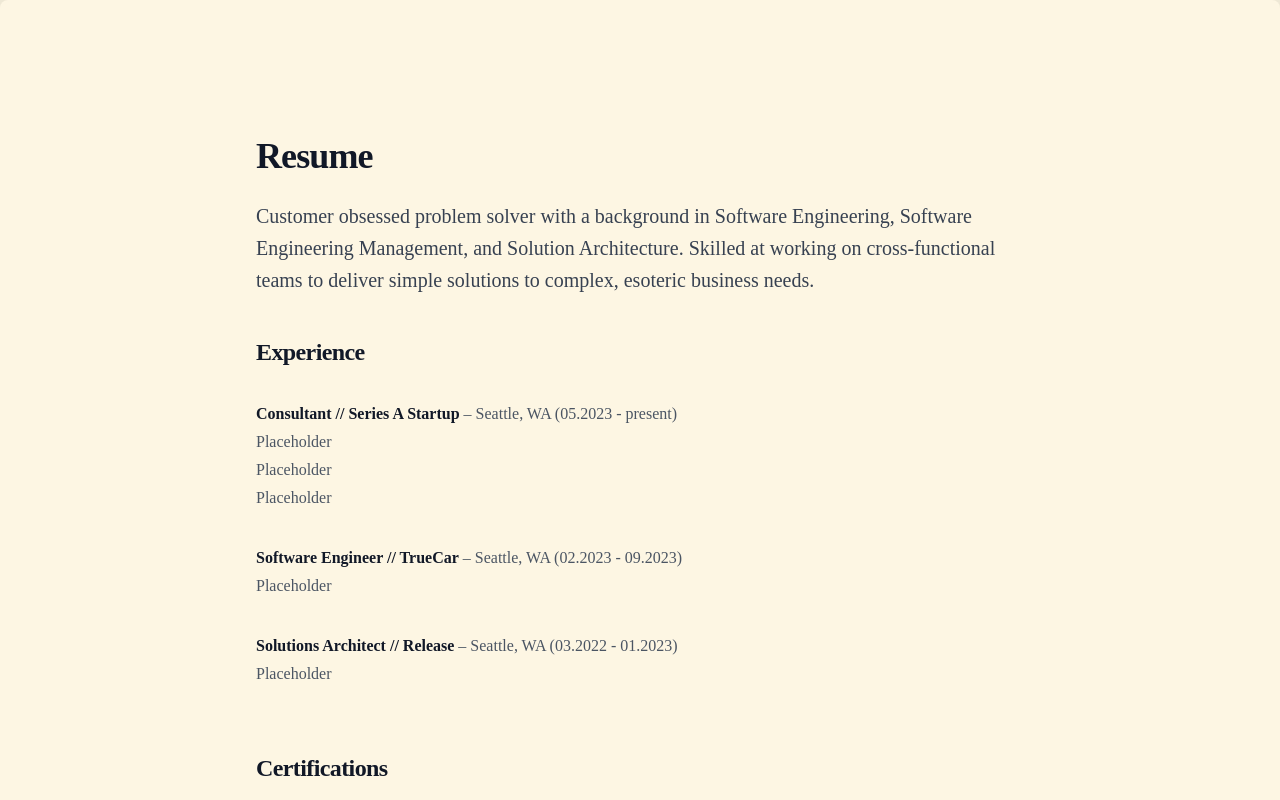
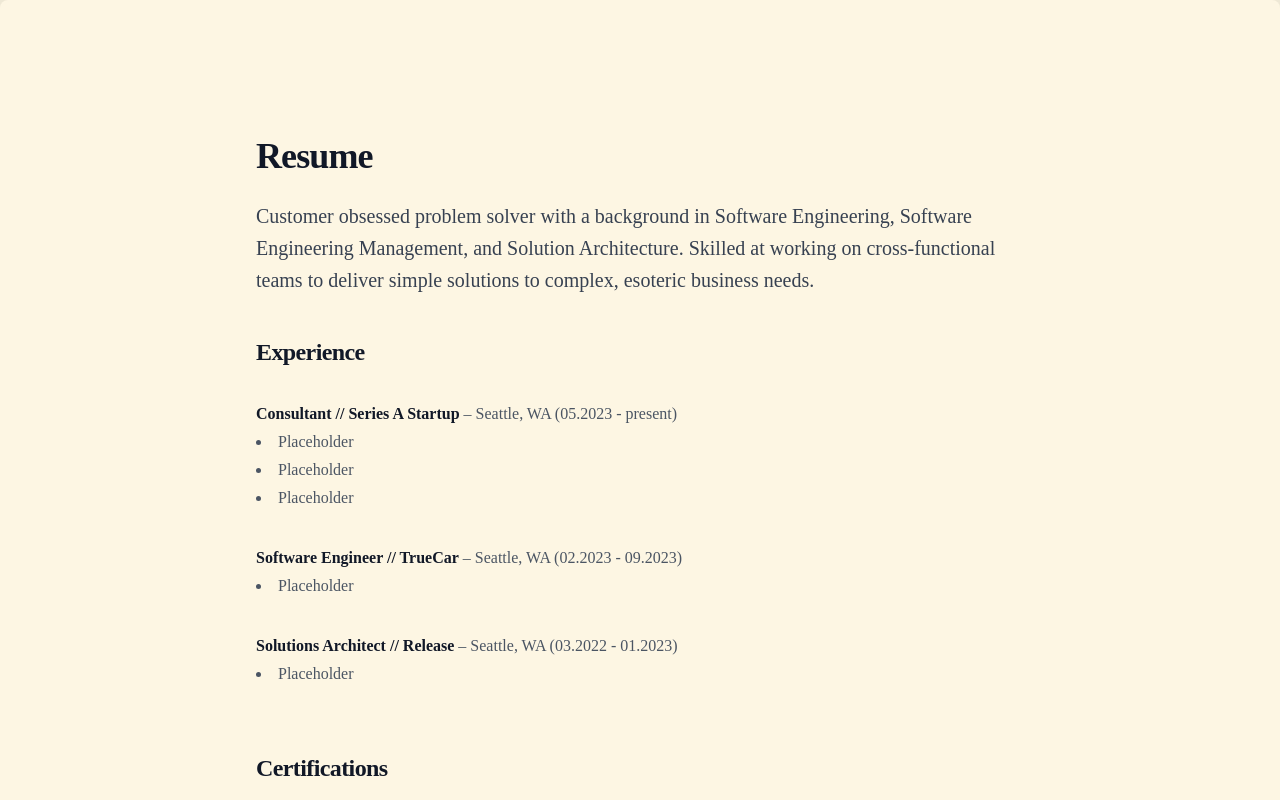
Before and after one commit to joshdirkx/personal-website, a React (Create React App) app in the folder frontend/: page /resume in a window 1280 px wide. Shown: the top 800 px of the page. Built offline with nearby package versions, Linux system fonts and the light colour scheme.

Commit message:
fix builds

```diff
--- a/frontend/src/components/Article.tsx
+++ b/frontend/src/components/Article.tsx
@@ -28,7 +28,7 @@ export default function Article() {
             Dignissim sed eget risus enim. Mattis mauris semper sed amet vitae
             sed turpis id.
           </p>
-          <ul role="list" className="mt-8 max-w-xl space-y-8 text-gray-600">
+          <div className="mt-8 max-w-xl space-y-8 text-gray-600">
             <li className="flex gap-x-3">
               <CheckCircleIcon
                 className="mt-1 h-5 w-5 flex-none text-indigo-600"
@@ -65,7 +65,7 @@ export default function Article() {
                 Et magna sit morbi lobortis.
               </span>
             </li>
-          </ul>
+          </div>
           <p className="mt-8">
             Et vitae blandit facilisi magna lacus commodo. Vitae sapien duis
             odio id et. Id blandit molestie auctor fermentum dignissim. Lacus
--- a/frontend/src/components/Resume.tsx
+++ b/frontend/src/components/Resume.tsx
@@ -1,8 +1,3 @@
-import {
-  CheckCircleIcon,
-  InformationCircleIcon,
-} from "@heroicons/react/20/solid";
-
 export default function Article() {
   return (
     <div className="bg-solarized-base3 px-6 py-32 lg:px-8 rounded-lg">
@@ -20,18 +15,18 @@ export default function Article() {
           <h2 className="text-2xl font-bold tracking-tight text-gray-900">
             Experience
           </h2>
-          <ul role="list" className="mt-8 max-w-4xl space-y-8 text-gray-600">
+          <div role="list" className="mt-8 max-w-4xl space-y-8 text-gray-600">
             <li className="flex gap-x-3">
               <span>
                 <strong className="font-semibold text-gray-900">
                   Consultant // Series A Startup
                 </strong>{" "}
                 – Seattle, WA (05.2023 - present)
-                <ul>
+                <div>
                   <li>Placeholder</li>
                   <li>Placeholder</li>
                   <li>Placeholder</li>
-                </ul>
+                </div>
               </span>
             </li>
             <li className="flex gap-x-3">
@@ -40,9 +35,9 @@ export default function Article() {
                   Software Engineer // TrueCar
                 </strong>{" "}
                 – Seattle, WA (02.2023 - 09.2023)
-                <ul>
+                <div>
                   <li>Placeholder</li>
-                </ul>
+                </div>
               </span>
             </li>
             <li className="flex gap-x-3">
@@ -51,12 +46,12 @@ export default function Article() {
                   Solutions Architect // Release
                 </strong>{" "}
                 – Seattle, WA (03.2022 - 01.2023)
-                <ul>
+                <div>
                   <li>Placeholder</li>
-                </ul>
+                </div>
               </span>
             </li>
-          </ul>
+          </div>
           <h2 className="mt-16 text-2xl font-bold tracking-tight text-gray-900">
             Certifications
           </h2>
```
